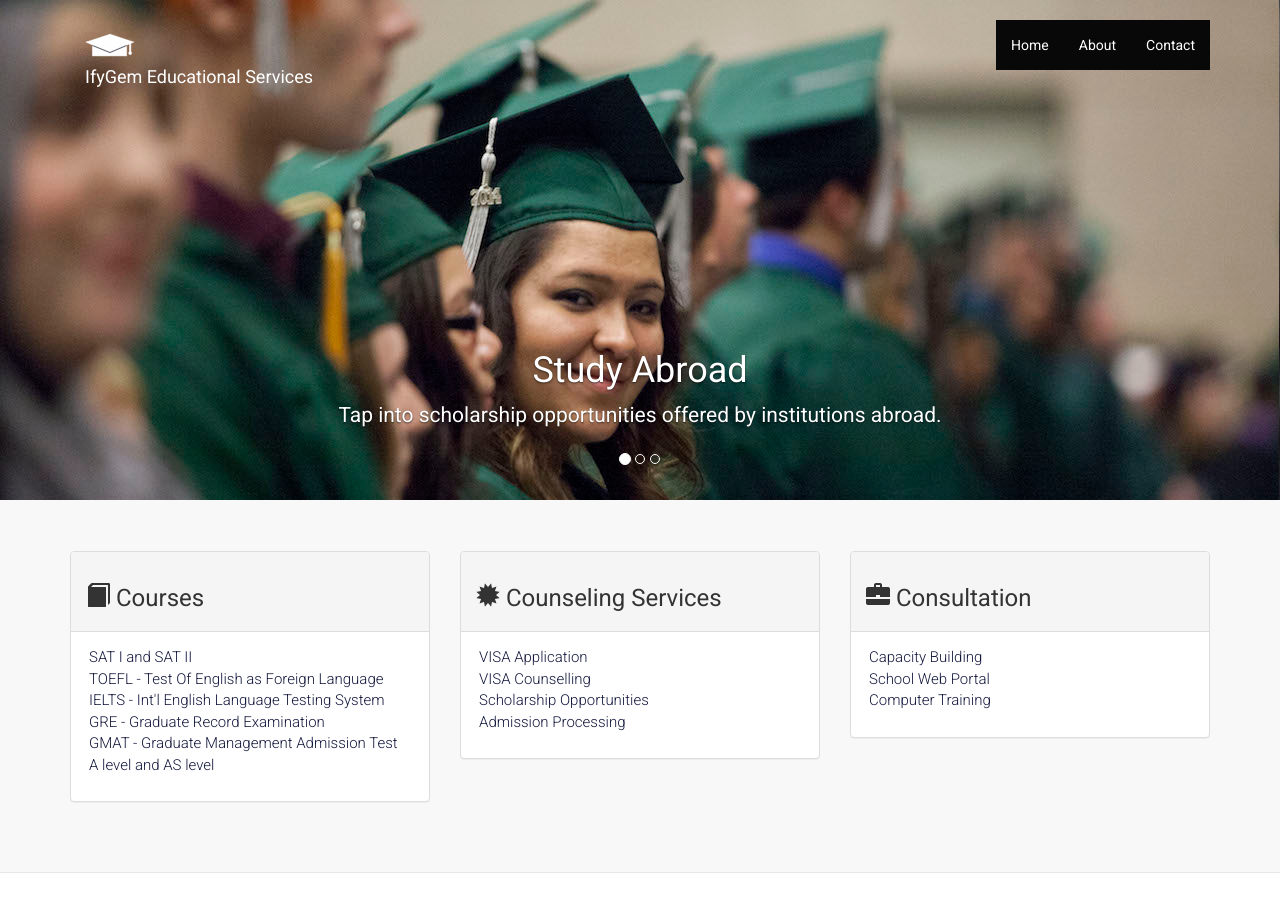
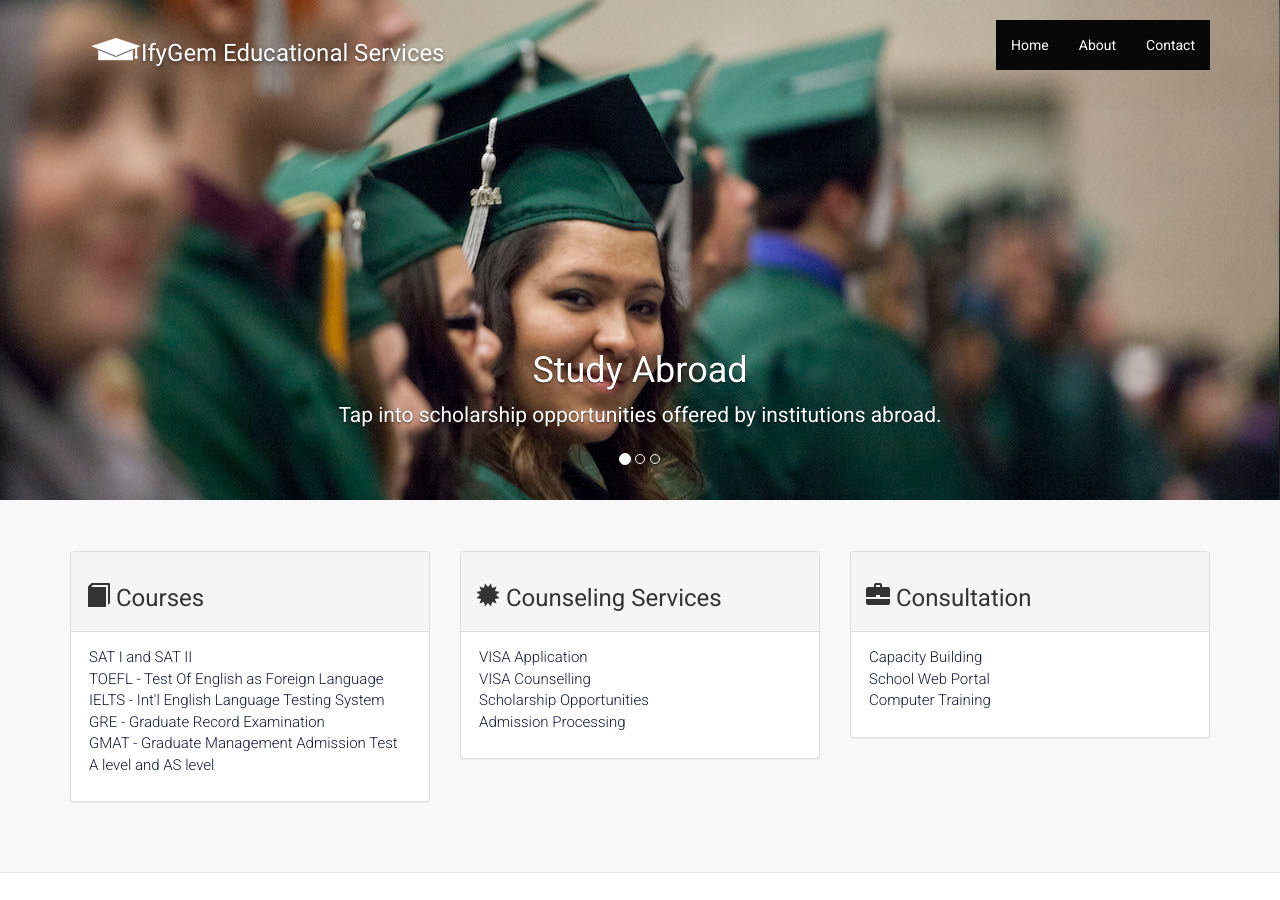
Before and after one commit to jokomowho/ifygem, a Jekyll site: the page built from index.html, in a window 1280 px wide and 900 px high. Built offline with Jekyll 4.4.1, drawn with Linux system fonts in a browser that asks for light colours.

Commit message:
Logo Update.

```diff
--- a/_includes/header.html
+++ b/_includes/header.html
@@ -12,7 +12,7 @@
                 <span class="icon-bar"></span>
                 <span class="icon-bar"></span>
               </button>
-              <a class="navbar-brand" href="#"><img src="../img/logo.png" style="margin-top:-1em;margin-right:.5em;">IfyGem Educational Services</a>
+              <a class="navbar-brand" href="#"><img src="../img/logo.png" style="margin-top:-1em;margin-right:.5em;display:inline:block;"></a>
             </div>
             <div id="navbar" class="navbar-collapse collapse">
               <ul class="nav navbar-nav navbar-right">
```
Also changed, not shown: img/logo.png.
